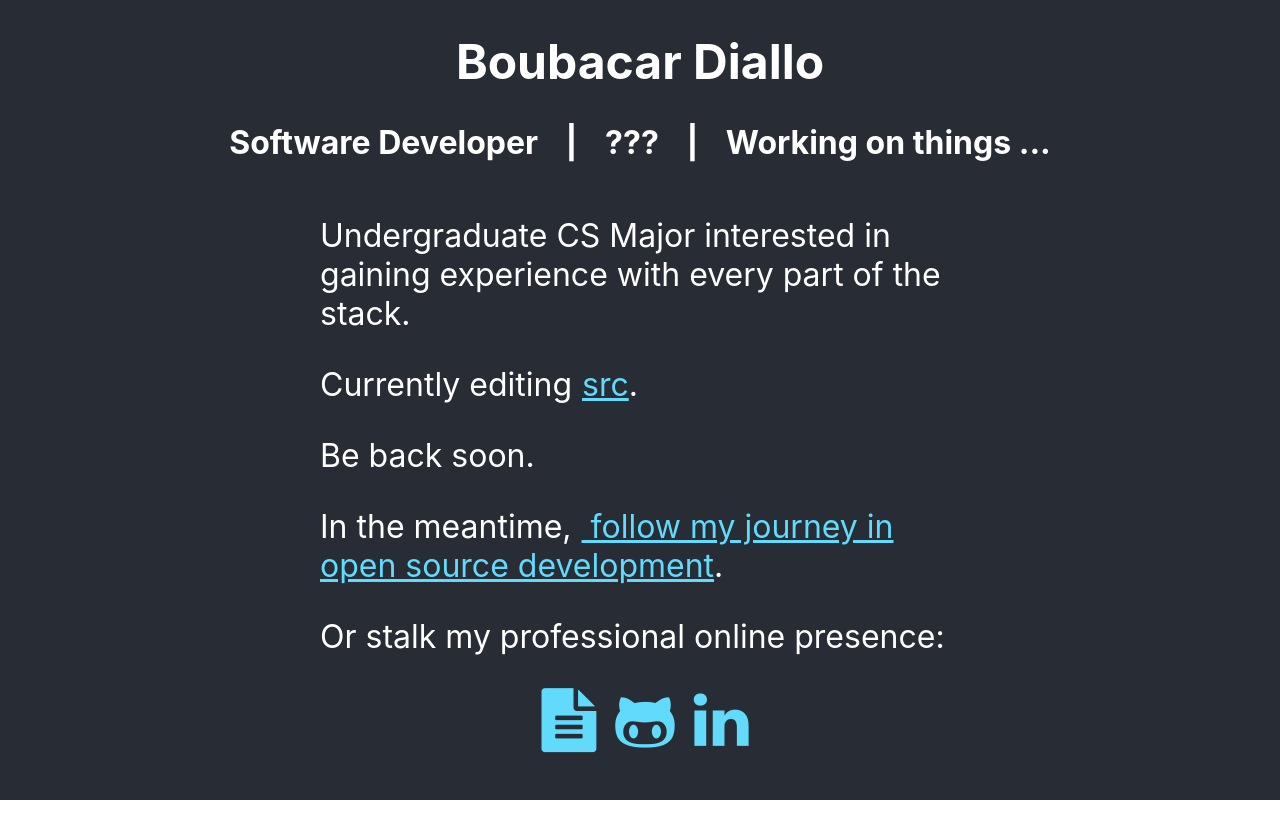
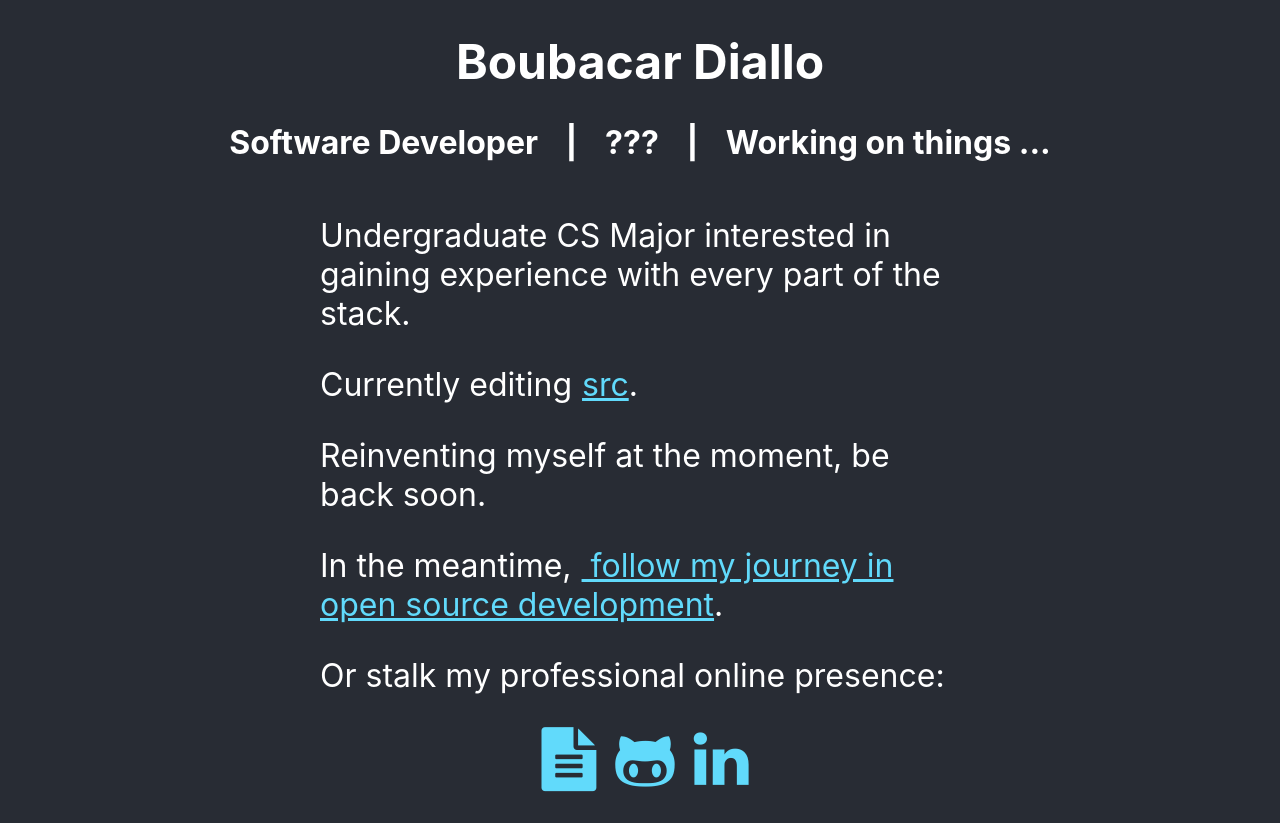
Before and after one commit to boubascript/boubascript.github.io, a React (Create React App) app in the folder boubareact/: page / in a window 1280 px wide. Before the commit the page ends 800 px from the top, so only its background shows below. Built offline with nearby package versions, Linux system fonts and the light colour scheme.

Commit message:
reinventing and rebase test

```diff
--- a/boubareact/src/App.js
+++ b/boubareact/src/App.js
@@ -20,7 +20,7 @@ export default class App extends Component {
                   src
                   </a>.
               </p>
-              <p>Be back soon.</p>
+              <p>Reinventing myself at the moment, be back soon.</p>
               <p> In the meantime,
                 <a href="https://hunter-college-ossd-spr-2020.github.io/boubascript-weekly/"
                     className="App-link"
```
